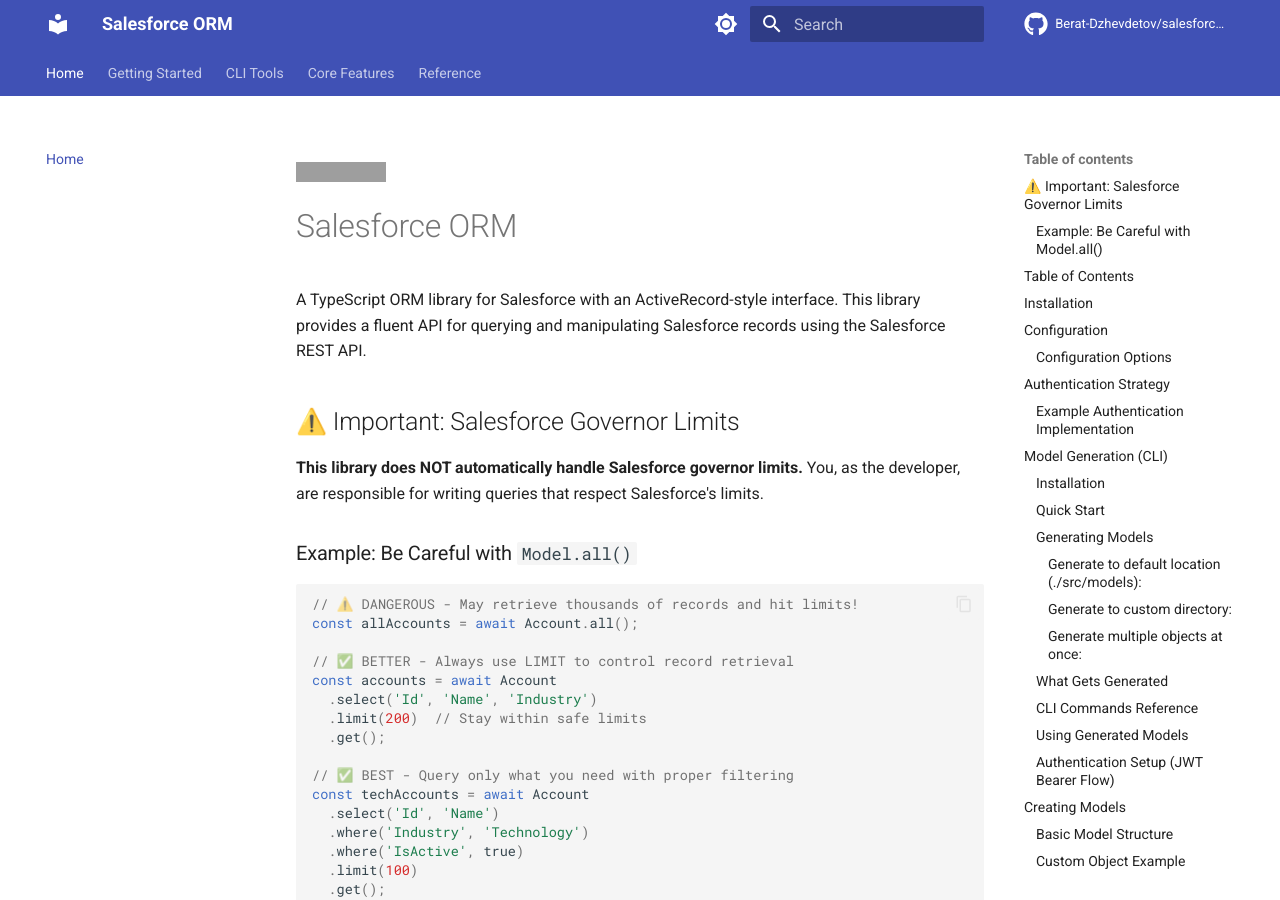
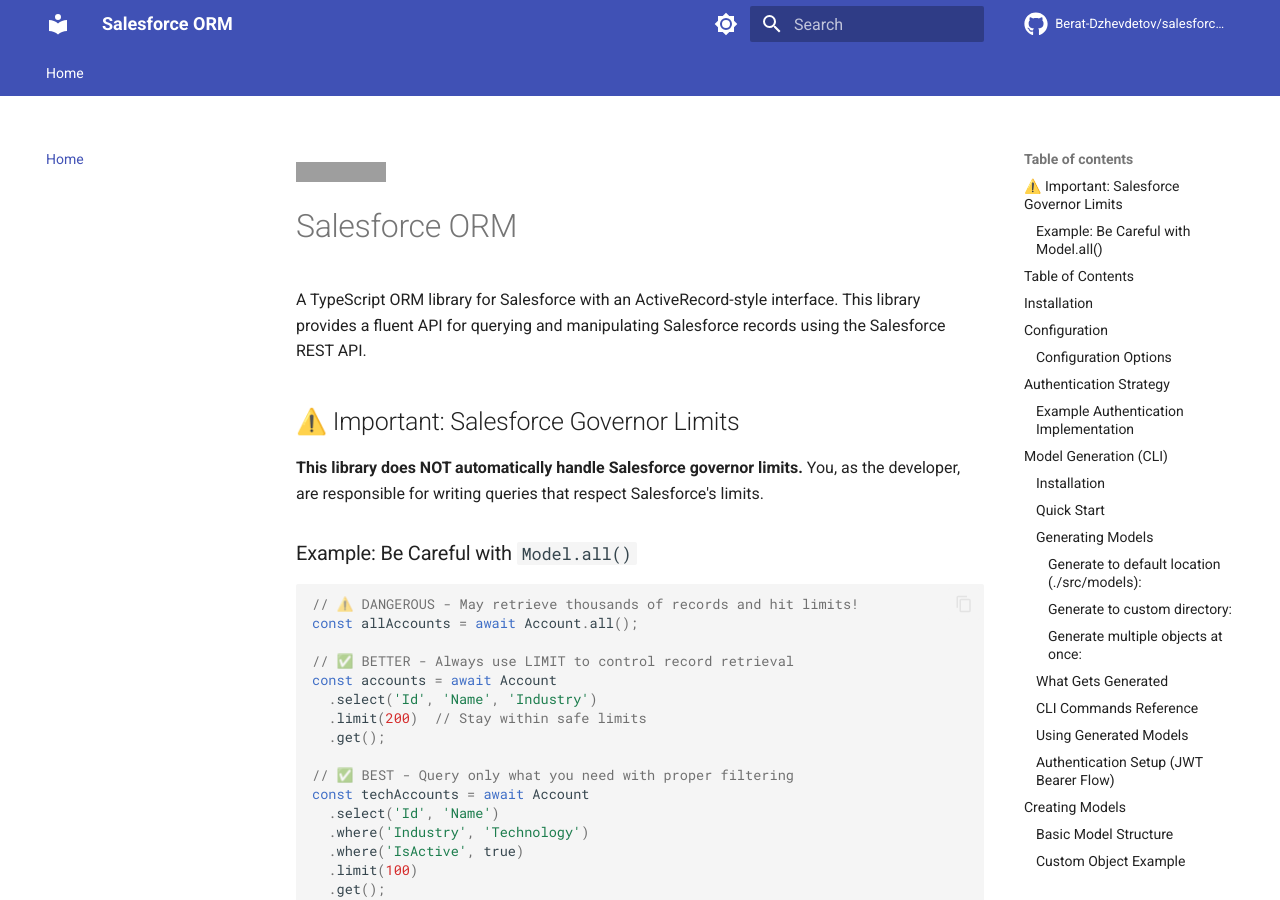
Before and after one commit to Berat-Dzhevdetov/salesforce-connector, an MkDocs documentation site: the page built from docs/index.md, in a window 1280 px wide and 900 px high. Built offline with MkDocs 1.6.1 and Material for MkDocs 9.7.7, drawn with Linux system fonts in a browser that asks for light colours; comment, search, counter and statistics services are not loaded; part of the change alters nothing that is shown; grey boxes are pictures that could not be loaded.

```diff
--- a/mkdocs.yml
+++ b/mkdocs.yml
@@ -58,26 +58,9 @@ markdown_extensions:
 
 plugins:
   - search
-  - social
 
 nav:
   - Home: index.md
-  - Getting Started:
-    - Installation: installation.md
-    - Configuration: configuration.md
-    - Authentication: authentication.md
-  - CLI Tools:
-    - Model Generation: cli-model-generation.md
-    - Observer Generation: cli-observer-generation.md
-  - Core Features:
-    - Query Operations: query-operations.md
-    - CRUD Operations: crud-operations.md
-    - Observers: observers.md
-    - Relationships: relationships.md
-  - Reference:
-    - API Documentation: api-reference.md
-    - Examples: examples.md
-    - TypeScript Support: typescript.md
 
 extra:
   social:
```
